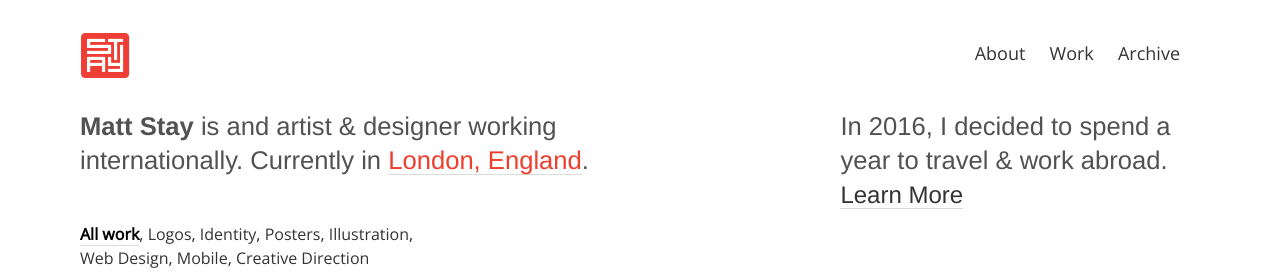
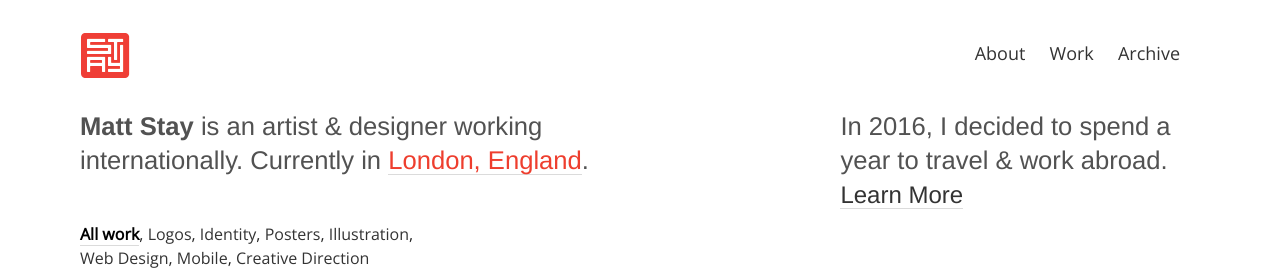
Before and after one commit to matthew-stay/matthew-stay.github.io, a Jekyll site: the page built from index.html, in a window 1280 px wide, cut to the strip 0-276 px from the top of the page. Built offline with Jekyll 4.4.1, drawn with Linux system fonts in a browser that asks for light colours; some web fonts are replaced.

Commit message:
spelling

```diff
--- a/index.html
+++ b/index.html
@@ -3,7 +3,7 @@ layout: default
 ---
 
   <div class="column col-med large-type intro">
-      <h1>Matt Stay<span> is and artist &amp; designer working internationally. Currently in <a href="https://en.wikipedia.org/wiki/london" target="blank">London, England</a>.</span></h1><br/>
+      <h1>Matt Stay<span> is an artist &amp; designer working internationally. Currently in <a href="https://en.wikipedia.org/wiki/london" target="blank">London, England</a>.</span></h1><br/>
 
     <!-- I'm a multi−disciplinary designer, maker and visual thinker. At  <a href="http://www.inmunited.com">INM United</a>, I design mobile apps, interactive websites, and identity systems. -->
     <!-- <p>An artist, designer and compulsive researcher who is always experimenting with new ways of communicating.</p> -->
```
